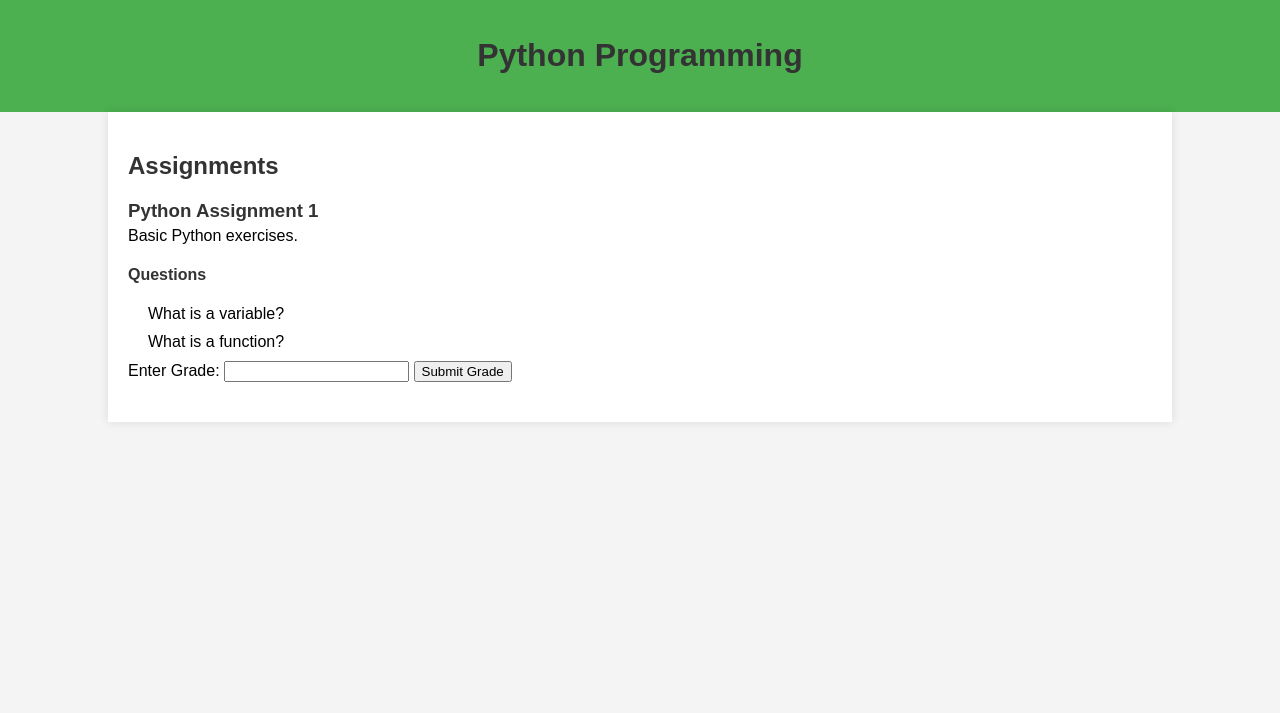
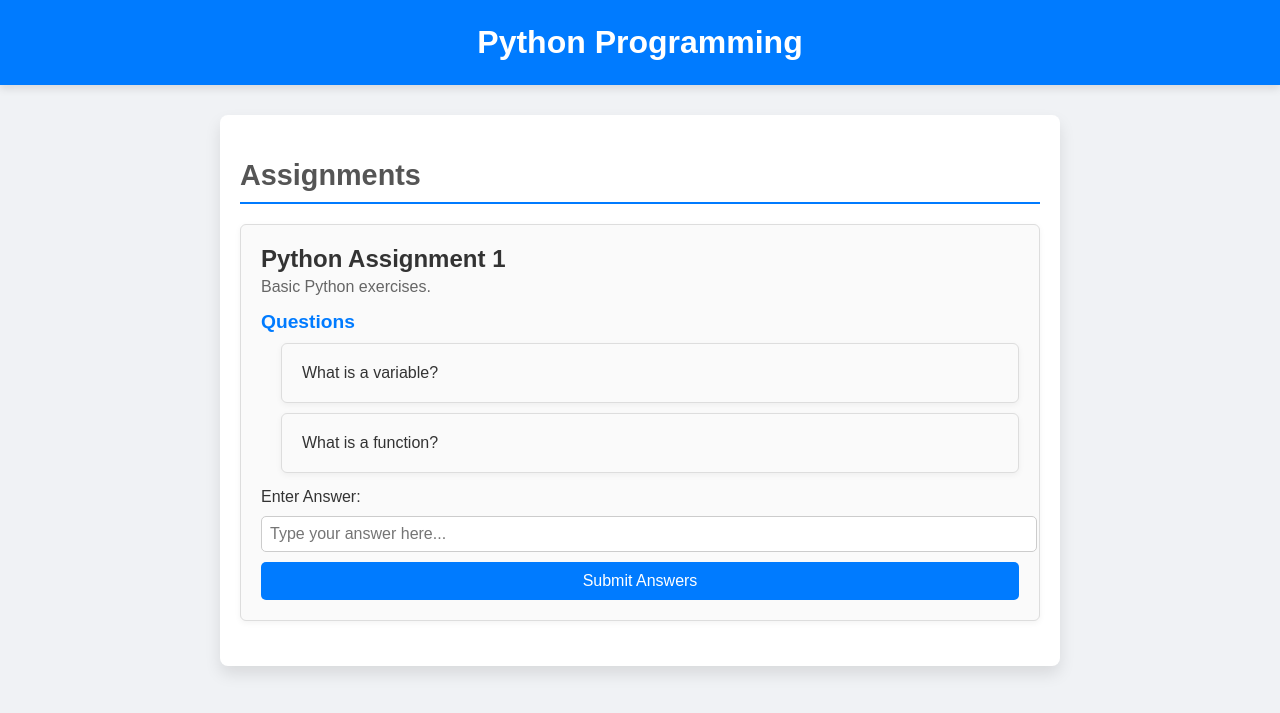
Before and after one commit to Satish1222231/E-learning, a Flask app: page /course/1 in a window 1280 px wide. Shown: the top 713 px of the page. Run offline with Flask 3, Linux system fonts and the light colour scheme.

Commit message:
initial commit

```diff
--- a/app.py
+++ b/app.py
@@ -71,7 +71,54 @@ def populate_database():
 
 @app.route('/')
 def home():
-    return "<h1>Default Page</h1>"
+    return '''<!DOCTYPE html>
+<html lang="en">
+<head>
+    <meta charset="UTF-8">
+    <meta name="viewport" content="width=device-width, initial-scale=1.0">
+    <title>E-learning Platform</title>
+    <style>
+        body {
+            display: flex;
+            flex-direction: column;
+            align-items: center;
+            justify-content: center;
+            height: 100vh;
+            margin: 0;
+            font-family: Arial, sans-serif;
+            background-color: #f0f2f5;
+        }
+        h1 {
+            font-size: 3em;
+            color: #333;
+            margin-bottom: 20px;
+        }
+        .button-container {
+            margin-top: 20px;
+        }
+        button {
+            padding: 10px 20px;
+            font-size: 1em;
+            color: #fff;
+            background-color: #007bff;
+            border: none;
+            border-radius: 5px;
+            cursor: pointer;
+        }
+        button:hover {
+            background-color: #0056b3;
+        }
+    </style>
+</head>
+<body>
+    <h1>E-learning Platform</h1>
+    <div class="button-container">
+        <form action="/home" method="get">
+            <button type="submit">Home</button>
+        </form>
+    </div>
+</body>
+</html>'''
 
 @app.route('/home')
 def index():
@@ -116,7 +163,57 @@ def submit_assignment():
     grade = Grades(grade=grade_value, assignment_id=assignment_id)
     db.session.add(grade)
     db.session.commit()
-    return "Grade submitted successfully"
+    return '''<!DOCTYPE html>
+<html lang="en">
+<head>
+    <meta charset="UTF-8">
+    <meta name="viewport" content="width=device-width, initial-scale=1.0">
+    <title>Submission Status</title>
+    <style>
+        body {
+            display: flex;
+            align-items: center;
+            justify-content: center;
+            height: 100vh;
+            margin: 0;
+            font-family: Arial, sans-serif;
+            background: linear-gradient(to right, #6a11cb, #2575fc);
+            color: #ffffff;
+            overflow: hidden;
+        }
+        .container {
+            text-align: center;
+            padding: 40px;
+            background-color: rgba(255, 255, 255, 0.1);
+            border-radius: 10px;
+            box-shadow: 0 8px 16px rgba(0, 0, 0, 0.3);
+            max-width: 500px;
+            animation: fadeIn 1.5s ease-in-out;
+        }
+        h1 {
+            font-size: 2.5em;
+            margin: 0;
+        }
+        p {
+            font-size: 1.2em;
+            margin-top: 15px;
+            color: #e0e0e0;
+        }
+        @keyframes fadeIn {
+            from { opacity: 0; transform: translateY(-20px); }
+            to { opacity: 1; transform: translateY(0); }
+        }
+    </style>
+</head>
+<body>
+    <div class="container">
+        <h1>Answer Submitted Successfully</h1>
+        <p>Your response has been recorded. Thank you!</p>
+    </div>
+</body>
+</html>
+
+'''
 
 @app.route('/grades')
 def grades():
--- a/templates/course.html
+++ b/templates/course.html
@@ -7,51 +7,100 @@
     <style>
       body {
         font-family: Arial, sans-serif;
-        background-color: #f4f4f4;
+        background-color: #f0f2f5;
         margin: 0;
         padding: 0;
       }
       header {
-        background-color: #4caf50;
+        background-color: #007bff;
         color: white;
-        padding: 1em 0;
+        padding: 1.5em 0;
         text-align: center;
+        box-shadow: 0 4px 8px rgba(0, 0, 0, 0.1);
       }
-      h1,
-      h2,
-      h3,
-      h4 {
-        color: #333;
+      header h1 {
+        font-size: 2em;
+        margin: 0;
       }
       .container {
-        width: 80%;
-        margin: 0 auto;
+        width: 90%;
+        max-width: 800px;
+        margin: 30px auto;
         padding: 20px;
-        background-color: white;
-        box-shadow: 0 0 10px rgba(0, 0, 0, 0.1);
+        background-color: #fff;
+        border-radius: 8px;
+        box-shadow: 0 8px 16px rgba(0, 0, 0, 0.1);
+      }
+      h2 {
+        color: #555;
+        font-size: 1.8em;
+        border-bottom: 2px solid #007bff;
+        padding-bottom: 10px;
+        margin-bottom: 20px;
       }
       ul {
         list-style-type: none;
         padding: 0;
       }
       li {
-        margin-bottom: 20px;
+        margin-bottom: 25px;
+        padding: 20px;
+        border: 1px solid #ddd;
+        border-radius: 6px;
+        background-color: #fafafa;
+        box-shadow: 0 2px 6px rgba(0, 0, 0, 0.05);
       }
       li h3 {
+        font-size: 1.5em;
+        color: #333;
         margin: 0;
-        padding: 0;
       }
       li p {
-        margin: 5px 0;
+        color: #666;
+        margin: 5px 0 15px;
+      }
+      .questions h4 {
+        font-size: 1.2em;
+        color: #007bff;
+        margin-top: 15px;
+        margin-bottom: 10px;
       }
       .questions ul {
         padding-left: 20px;
       }
       .questions li {
         margin-bottom: 10px;
+        color: #333;
       }
       form {
-        margin-top: 10px;
+        display: flex;
+        flex-direction: column;
+        gap: 10px;
+        margin-top: 15px;
+      }
+      label {
+        font-size: 1em;
+        color: #333;
+      }
+      input[type="text"] {
+        padding: 8px;
+        font-size: 1em;
+        border-radius: 5px;
+        border: 1px solid #ccc;
+        width: 100%;
+      }
+      button[type="submit"] {
+        padding: 10px;
+        font-size: 1em;
+        color: #fff;
+        background-color: #007bff;
+        border: none;
+        border-radius: 5px;
+        cursor: pointer;
+        transition: background-color 0.3s ease;
+      }
+      button[type="submit"]:hover {
+        background-color: #0056b3;
       }
     </style>
   </head>
@@ -80,9 +129,9 @@
               name="assignment_id"
               value="{{ assignment.id }}"
             />
-            <label for="grade">Enter Grade:</label>
-            <input type="number" name="grade" required />
-            <button type="submit">Submit Grade</button>
+            <label for="grade">Enter Answer:</label>
+            <input type="text" name="grade" required placeholder="Type your answer here..." />
+            <button type="submit">Submit Answers</button>
           </form>
         </li>
         {% endfor %}
```
Also changed, not shown: templates/courses.html (+27 -10 lines), templates/index.html (+54 -18 lines), templates/login.html (+17 -11 lines), instance/database.db.
